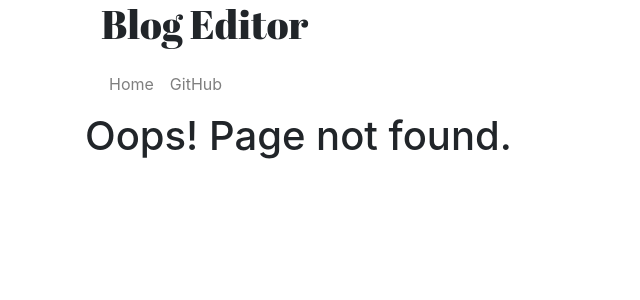
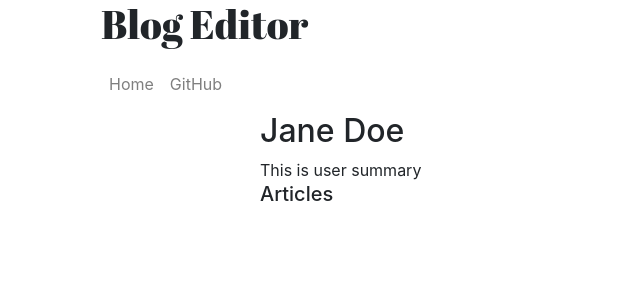
Before and after one commit to dunja-v/blog-editor-website, a React (Create React App) app in the folder blog-editor/: page /author/1 in a window 1280 px wide. Before the commit this address had no page. Shown: the top 300 px of the page, without its empty margins (0-640 px from the left). Built offline with nearby package versions, Linux system fonts and the light colour scheme; data requests are answered from the project's data file.

Commit message:
author page

```diff
--- a/blog-editor/src/App.js
+++ b/blog-editor/src/App.js
@@ -3,7 +3,7 @@ import {Route, Switch} from "react-router-dom";
 import './App.css';
 import { HomePage } from './components/home/HomePage';
 import {ArticlePage} from './components/article/ArticlePage'
-import {UserPage} from './components/user/UserPage'
+import {AuthorPage} from './components/author/AuthorPage'
 import {PageHeader} from './components/common/page-header/page-header';
 import PageNotFound from './components/PageNotFound';
 import { Container } from 'react-bootstrap'
@@ -15,7 +15,7 @@ function App() {
       <Switch>
         <Route exact path="/" component={HomePage} />
         <Route exact path="/article/:articleId" children={<ArticlePage /> } />
-        <Route exact path="/user" component={UserPage} />
+        <Route exact path="/author/:authorId" component={AuthorPage} />
         <Route component={PageNotFound}/>
       </Switch>
     </Container>
--- /dev/null
+++ b/blog-editor/src/components/author/AuthorPage.js
@@ -0,0 +1,31 @@
+import React, { useState, useEffect } from 'react';
+import { getAuthor } from '../../api/articleApi';
+import { useParams } from "react-router-dom";
+import { Row, Col } from 'react-bootstrap'
+import './author-page.css';
+
+export function AuthorPage() {
+    const [author, setAuthor] = useState({});
+
+    let { authorId } = useParams();
+    authorId = parseInt(authorId);
+
+    useEffect(() => {
+        // TODO what if author doesn't exist
+        getAuthor(authorId).then((loadedAuthor) => {
+            setAuthor(loadedAuthor);
+        });
+    }, [authorId]);
+
+    return (
+        <Row>
+        <Col></Col>
+        <Col xs={10} sm={10} md={8} lg={8}>
+            <Row><h2>{author.name}</h2></Row>
+            <Row>This is user summary</Row>
+            <Row><h5>Articles</h5></Row>
+        </Col>
+        <Col></Col>
+        </Row>
+    );
+}
--- a/blog-editor/src/components/user/UserPage.js
+++ /dev/null
@@ -1,17 +0,0 @@
-import React from 'react';
-import { Row, Col } from 'react-bootstrap'
-
-export function UserPage() {
-
-      return (
-          <Row>
-            <Col></Col>
-            <Col xs={10} sm={10} md={8} lg={8}>
-                <Row><h2>Username</h2></Row>
-                <Row>This is user summary</Row>
-                <Row><h5>Articles</h5></Row>
-            </Col>
-            <Col></Col>
-          </Row>
-      );
-  }
```
Also changed, not shown: blog-editor/src/components/author/author-page.css (added).
